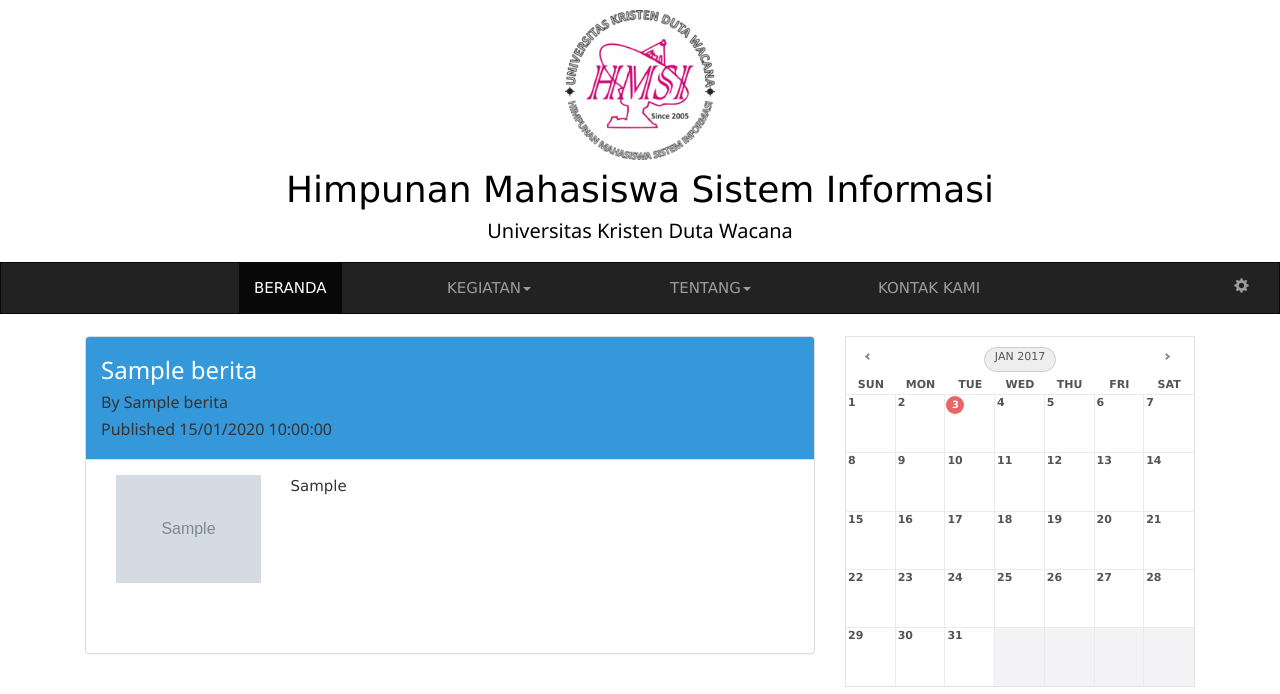
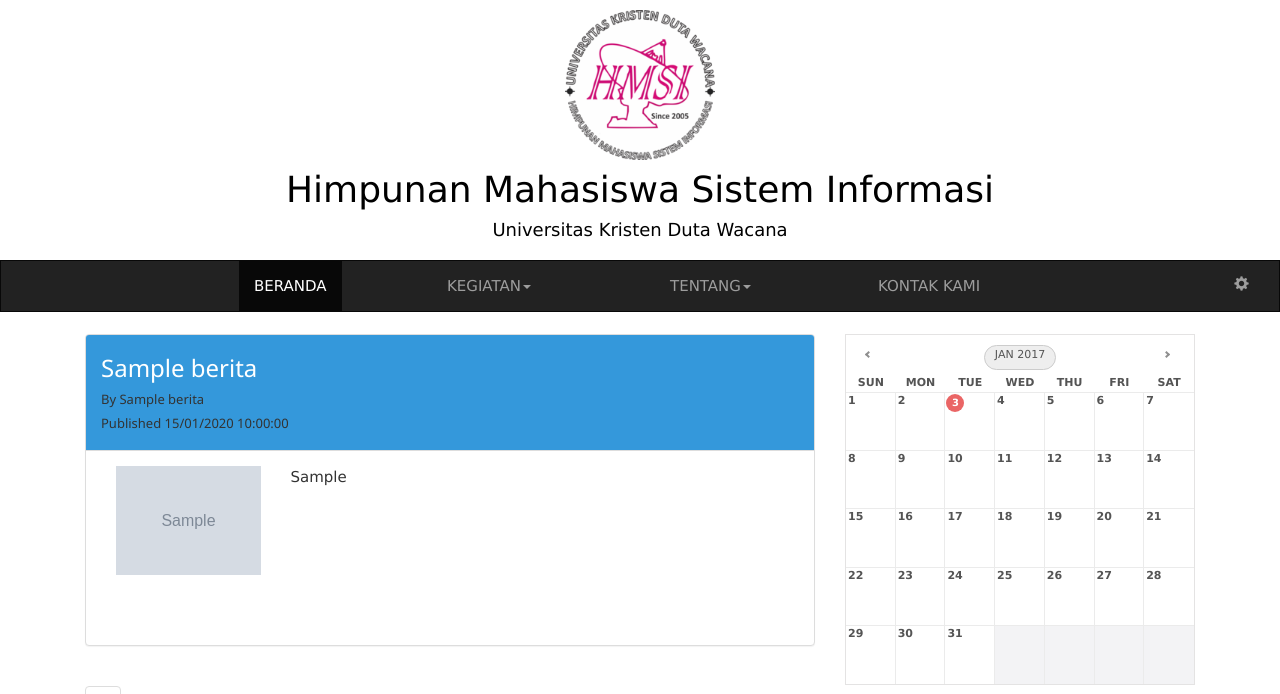
Before and after one commit to derrysan7/Project-HMSI, a PHP site: page / in a window 1280 px wide. Shown: the top 694 px of the page. Run offline with PHP 8.4, Linux system fonts and the light colour scheme; the visitor is signed in with stand-in values (Sample User, id 1); tables that the repository leaves empty or names only in its code hold one stand-in row (values such as "Sample post"); grey boxes marked "Sample" are stand-in pictures; data that the repository does not hold is empty; some libraries are stand-ins or nearby versions.

Commit message:
SEO: h1 header, h2 topic title

```diff
--- a/class.crud.view.php
+++ b/class.crud.view.php
@@ -78,10 +78,10 @@
             <div class="panel panel-default">
                 <div class="panel-heading">
                     <div>
-                    <a class="beritalinkcustom" href="detailberita.php?detail_id=<?php print($row['id']); ?>"><h3><?php print($row['judul']); ?></h3></a>
+                    <a class="beritalinkcustom" href="detailberita.php?detail_id=<?php print($row['id']); ?>"><h2 style="font-size: 24px;"><?php print($row['judul']); ?></h2></a>
                     </div>
-                    <h5 style="font-size: 16px;"> By <?php print($row['namapen']); ?></h5>
-                    <h5 style="font-size: 16px;">Published <?php echo date_format($tanggalbaru,"d/m/Y H:i:s") ?></h5>
+                    <h5 style="font-size: 13px;"> By <?php print($row['namapen']); ?></h5>
+                    <h5 style="font-size: 13px;">Published <?php echo date_format($tanggalbaru,"d/m/Y H:i:s") ?></h5>
                 </div>
                 <div class="panel-body fixed-panel" >
                     <div class="container-fluid">
@@ -202,10 +202,10 @@
             <div class="panel panel-default">
                 <div class="panel-heading">
                     <div>
-                    <a class="beritalinkcustom" href="detailkegiatan.php?detail_id=<?php print($row['id']); ?>"><h3><?php print($row['judul']); ?></h3></a>
+                    <a class="beritalinkcustom" href="detailkegiatan.php?detail_id=<?php print($row['id']); ?>"><h2 style="font-size: 24px;"><?php print($row['judul']); ?></h2></a>
                     </div>
-                    <h5 style="font-size: 16px;"> By <?php print($row['namapen']); ?></h5>
-                    <h5 style="font-size: 16px;">Published <?php echo date_format($tanggalbaru,"d/m/Y H:i:s") ?></h5>
+                    <h5 style="font-size: 13px;"> By <?php print($row['namapen']); ?></h5>
+                    <h5 style="font-size: 13px;">Published <?php echo date_format($tanggalbaru,"d/m/Y H:i:s") ?></h5>
                 </div>
                 <div class="panel-body fixed-panel" >
                     <div class="container-fluid">
--- /dev/null
+++ b/events.json
@@ -0,0 +1,20 @@
+{"monthly":[
+    {
+        "name": "Videografi",
+        "startdate": "2016-12-20",
+        "enddate": "2016-12-22",
+        "starttime": "16:00",
+        "endtime": "18:00",
+        "color": "#ff5b60",
+        "url": "detailkegiatan?detail_id=14"
+    },
+    {
+        "name": "Jalan Santai IT Fest 2016",
+        "startdate": "2016-12-26",
+        "enddate": "2016-12-27",
+        "starttime": "13:00",
+        "endtime": "16:00",
+        "color": "#0080ff",
+        "url": "detailkegiatan?detail_id=15"
+    }
+]}
--- a/header2.php
+++ b/header2.php
@@ -32,6 +32,7 @@
     <title>HMSI UKDW</title>
     <meta charset="utf-8">
     <meta name="viewport" content="width=device-width, initial-scale=1">
+    <meta name="description" content="HMSI UKDW Himpunan Mahasiswa Sistem Informasi Universitas Kristen Duta Wacana">
     <!-- <meta http-equiv="Content-Type" content="text/html; charset=utf-8" /> -->
     <link href="https://fonts.googleapis.com/css?family=Roboto" rel="stylesheet">
     <link href="css/font-face.css" rel="stylesheet" type="text/css">
@@ -111,7 +112,7 @@
             <img src="imagenav/logoHMSI.png" class="img-responsive img-hmsi" alt="logoHMSI"  >
             <div style="color:black;font-weight:bold">
               <h1>Himpunan Mahasiswa Sistem Informasi</h1>
-              <h4>Universitas Kristen Duta Wacana</h4>
+              <h1 style="font-size: 18px;">Universitas Kristen Duta Wacana</h1>
             </div>
           </a>
 
```
